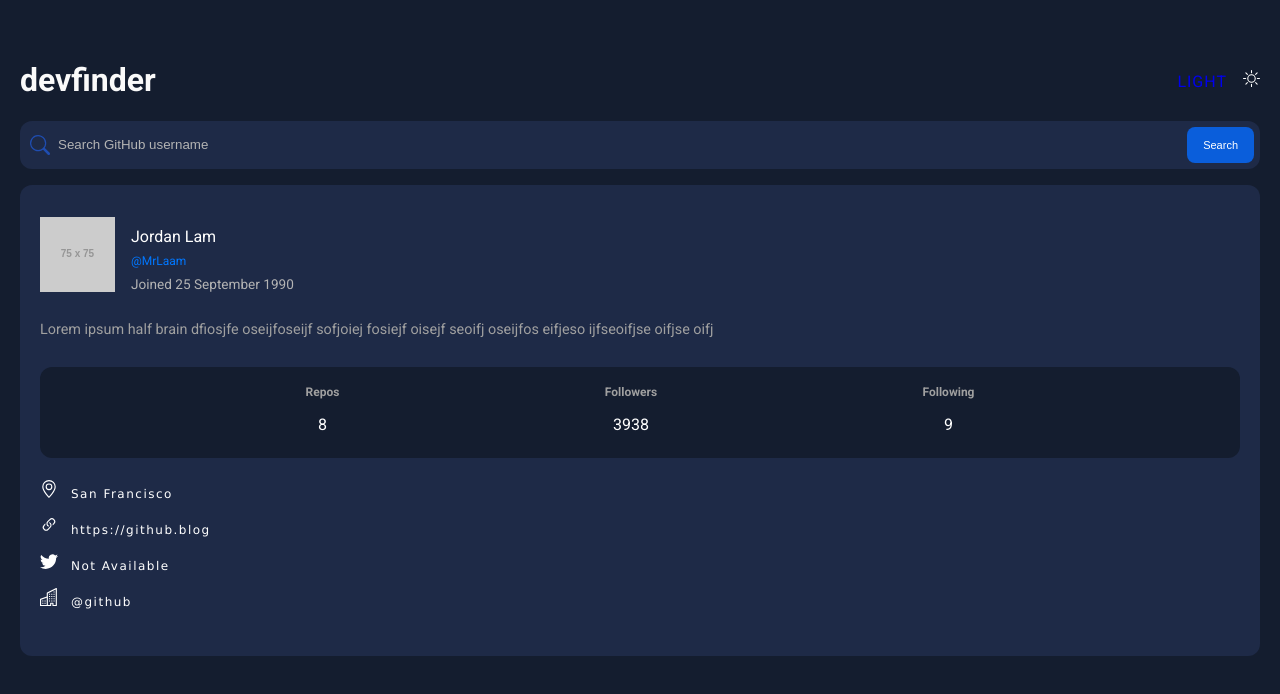
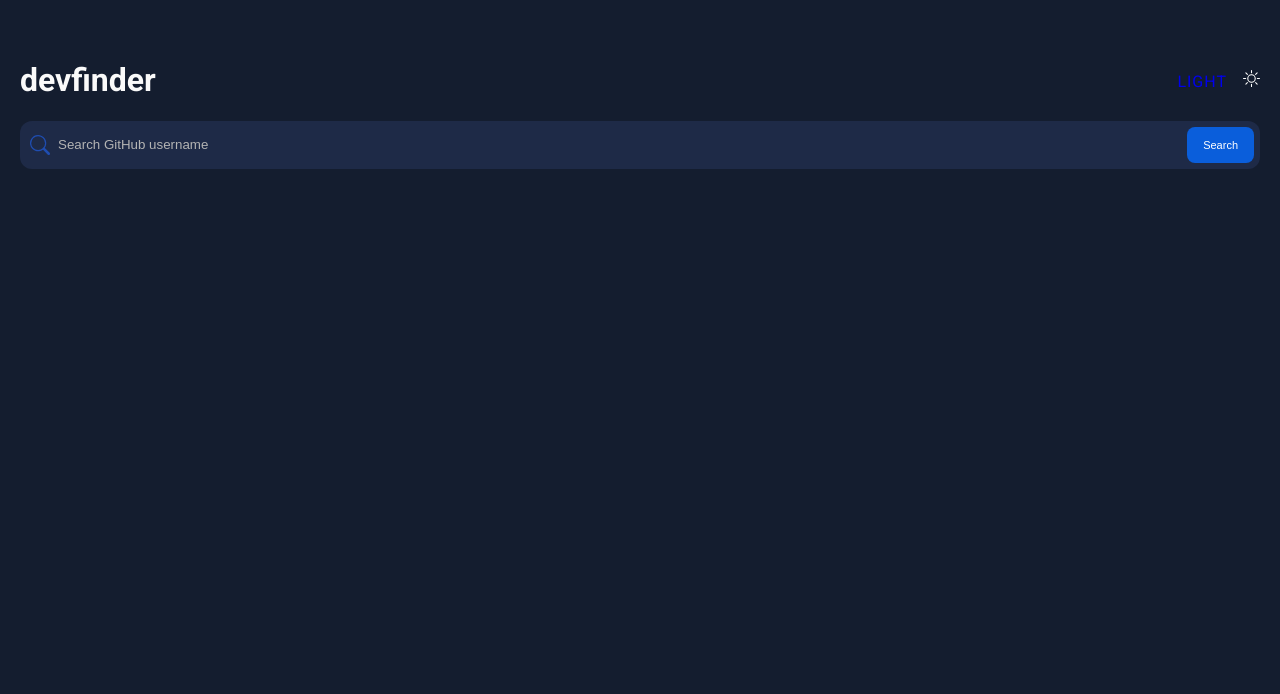
Before and after one commit to EdvardJohansen/github-frontend, a React (Create React App) app: page / in a window 1280 px wide. Shown: the top 694 px of the page. Built offline with nearby package versions, Linux system fonts and the light colour scheme.

Commit message:
added a bunch of monkes

```diff
--- a/package.json
+++ b/package.json
@@ -6,6 +6,7 @@
     "@testing-library/jest-dom": "^5.15.0",
     "@testing-library/react": "^11.2.7",
     "@testing-library/user-event": "^12.8.3",
+    "axios": "^0.24.0",
     "react": "^17.0.2",
     "react-dom": "^17.0.2",
     "react-scripts": "4.0.3",
--- a/src/App.css
+++ b/src/App.css
@@ -1,9 +1,9 @@
-@import url('https://fonts.googleapis.com/css2?family=Roboto:wght@400;500;700;900&display=swap');
+@import url("https://fonts.googleapis.com/css2?family=Roboto:wght@400;500;700;900&display=swap");
 
 body {
   font-size: 16px;
-  background-color: #141D2F;
-  font-family: 'Roboto', sans-serif;
+  background-color: #141d2f;
+  font-family: "Roboto", sans-serif;
 }
 
 .app-container {
--- a/src/App.js
+++ b/src/App.js
@@ -1,14 +1,26 @@
-import './App.css';
-import Header from './components/Header';
-import Profile from './components/Profile';
-import SearchBar from './components/SearchBar';
+import "./App.css";
+import axios from "axios";
+import { useState } from "react";
+import Header from "./components/Header";
+import Profile from "./components/Profile";
+import SearchBar from "./components/SearchBar";
 
 function App() {
+
+  const [userData, setUserData] = useState(null);
+
+  const getUserData = (username) => {
+    const baseUrl = "https://api.github.com/users/";
+    axios.get(baseUrl + username).then((response) => {
+      setUserData(response.data);
+    });
+  };
+
   return (
     <div className="app-container">
-        <Header />
-        <SearchBar />
-        <Profile />
+      <Header />
+      <SearchBar getUserData={getUserData} />
+      { userData && (<Profile userData={userData}/>) }
     </div>
   );
 }
--- a/src/components/Profile.js
+++ b/src/components/Profile.js
@@ -1,26 +1,44 @@
-import React from 'react'
-import '../css/Profile.css'
-import LocationIcon from '../images/geo-alt.svg'
-import LinkIcon from '../images/link-45deg.svg'
-import TwitterIcon from '../images/twitter.svg'
-import BuildingIcon from '../images/building.svg'
+import React, { useEffect, useState } from "react";
+import "../css/Profile.css";
+import LocationIcon from "../images/geo-alt.svg";
+import LinkIcon from "../images/link-45deg.svg";
+import TwitterIcon from "../images/twitter.svg";
+import BuildingIcon from "../images/building.svg";
 
-const Profile = () => {
+const Profile = ({userData}) => {
+    const [formattedDate, setFormattedDate] = useState(null);
+    const [createdDate, setCreatedDate] = useState(null);
+
+    useEffect(() => {
+        setFormattedDate(Date.parse(userData.created_at))
+
+        const dateObject = new Date(formattedDate)
+        const dateDay = dateObject.toLocaleString("en-US", {day: "numeric"})
+        const dateMonth = dateObject.toLocaleString("en-US", {month: "long"})
+        const dateYear = dateObject.toLocaleString("en-US", {year: "numeric"})
+        setCreatedDate(dateDay + ' ' + dateMonth + ' ' + dateYear);
+    });
+
   return (
     <div className="profile-container">
       <div className="profile-summary">
         <div className="summary-image-container">
-                    <img className="summary-image" src="https://via.placeholder.com/75" alt="Profile pic" />
+          <img
+            className="summary-image"
+            src={userData.avatar_url}
+            alt="Profile pic"
+          />
         </div>
         <div className="summary-details-container">
-                    <p className="summary-title">Jordan Lam</p>
-                    <p className="summary-username">@MrLaam</p>
-                    <p className="summary-joined-date">Joined 25 September 1990</p>
+          <p className="summary-title">{userData.name}</p>
+          <a className="summary-username" href={userData.html_url}>@{userData.login}</a>
+          <p className="summary-joined-date">Joined {createdDate}</p>
         </div>
       </div>
 
       <div className="profile-description-container">
-                <p>Lorem ipsum half brain dfiosjfe oseijfoseijf sofjoiej fosiejf oisejf seoifj oseijfos eifjeso ijfseoifjse oifjse oifj</p>
+        {!userData.bio && (<p>What a monkey</p>)}
+        {userData.bio && (<p>{userData.bio}</p>)}
       </div>
 
       <div className="stats-container">
@@ -53,7 +71,9 @@ const Profile = () => {
 
         <div className="socials-group">
           <img src={TwitterIcon} alt="Social icon"></img>
-                    <a className="socials-group-twitter" href="/">Not Available</a>
+          <a className="socials-group-twitter" href="/">
+            Not Available
+          </a>
         </div>
 
         <div className="socials-group">
@@ -61,9 +81,8 @@ const Profile = () => {
           <a href="/">@github</a>
         </div>
       </div>
+    </div>
+  );
+};
 
-        </div>
-    )
-}
-
-export default Profile
+export default Profile;
--- a/src/components/SearchBar.js
+++ b/src/components/SearchBar.js
@@ -1,15 +1,24 @@
-import React from 'react'
-import '../css/SearchBar.css'
-import SearchIcon from '../images/search.svg'
+import React, { useState } from "react";
+import "../css/SearchBar.css";
+import SearchIcon from "../images/search.svg";
 
-const SearchBar = () => {
-    return (
-        <div className="search-bar-container">
-            <img className="search-icon" src={SearchIcon} alt="Search icon"/>
-            <input className="search-input" type="text" placeholder="Search GitHub username"></input>
-            <button className="btn-search">Search</button>
-        </div>
-    )
-}
+const SearchBar = ({getUserData}) => {
+  const [username, setUsername] = useState(null);
 
-export default SearchBar
+  return (
+    <div className="search-bar-container">
+      <img className="search-icon" src={SearchIcon} alt="Search icon" />
+      <input
+        onChange={(e) => setUsername(e.target.value)}
+        className="search-input"
+        type="text"
+        placeholder="Search GitHub username"
+      ></input>
+      <button onClick={() => getUserData(username)} className="btn-search">
+        Search
+      </button>
+    </div>
+  );
+};
+
+export default SearchBar;
--- a/src/css/Profile.css
+++ b/src/css/Profile.css
@@ -4,6 +4,13 @@
     margin: 16px 0;
     padding: 32px 20px;
     border-radius: 12px;
+}
+
+.summary-image {
+    width: 60px;
+    height: 60px;
+    margin-top: 12px;
+    border-radius: 50%;
 }
 
 .summary-title, .stats-group {
@@ -25,6 +32,7 @@
 .summary-username {
     font-size: 0.75rem;
     color: rgb(0, 119, 255);
+    text-decoration: none;
 }
 
 .summary-joined-date {
```
Also changed, not shown: src/components/Header.js (+8 -9 lines), src/css/Header.css (indentation only), src/css/SearchBar.css (indentation only), 1 other file (tests, documents, lock files or other folders). Lines whose indentation alone changed are shown as unchanged.
